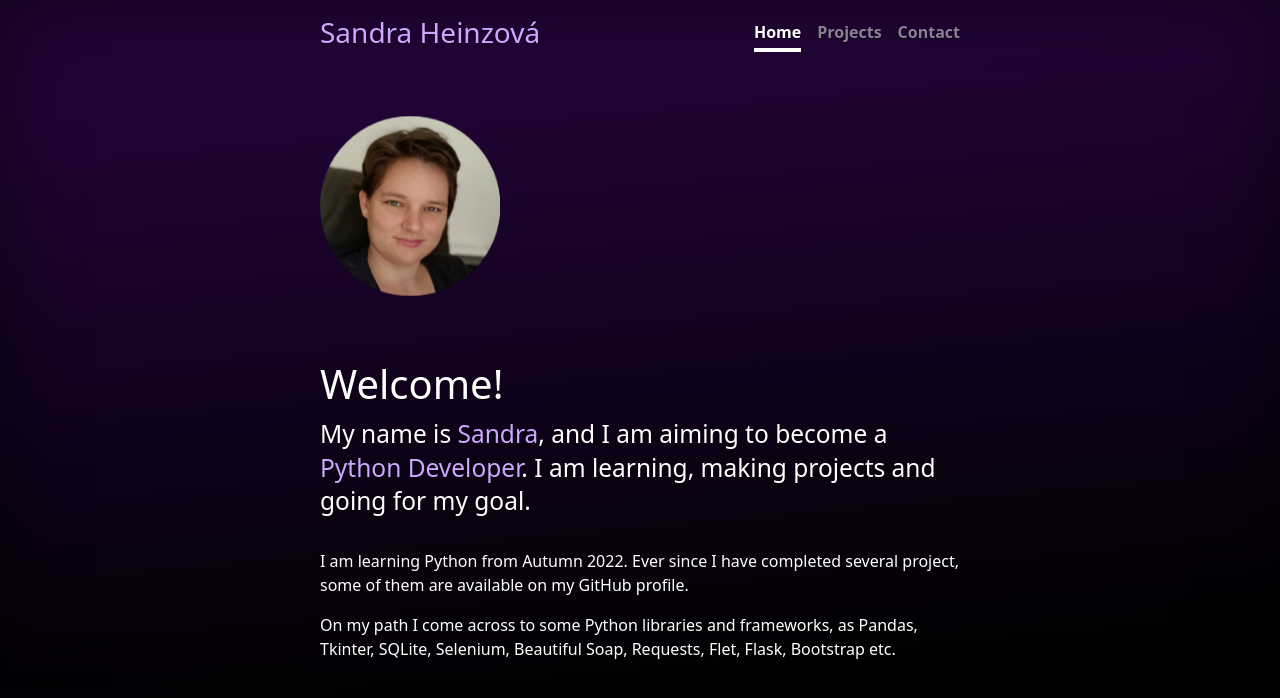
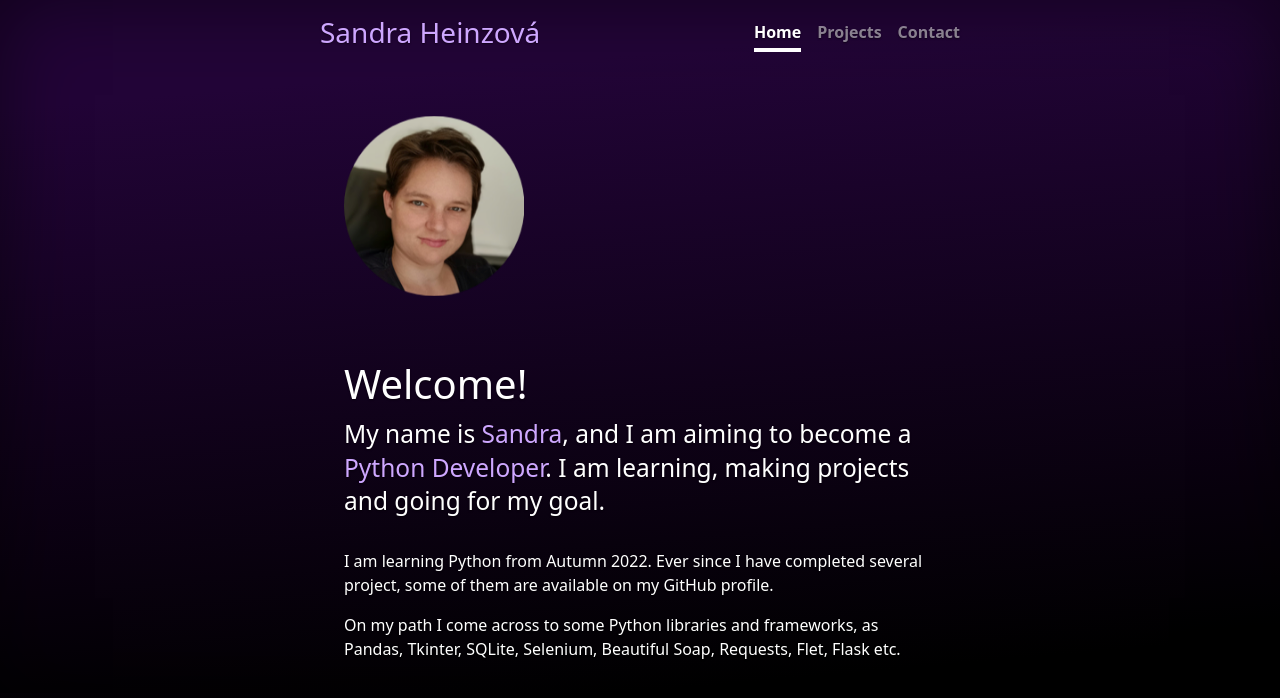
Before and after one commit to SandraHeinzova/Portfolio, a Flask app: page / in a window 1280 px wide. Shown: the top 698 px of the page. Run offline with Flask 3, Linux system fonts and the light colour scheme; some libraries are stand-ins or nearby versions.

Commit message:
added padding to index main

```diff
--- a/templates/index.html
+++ b/templates/index.html
@@ -3,7 +3,7 @@
 {% block title %} About Me {% endblock %}
 
 {% block content %}
-    <main>
+    <main class="px-4">
         <div class="pb-3">
           <img src="static/images/sandra.jpg" alt="Sandra's profile photo" height="180" width="180">
         </div>
@@ -16,7 +16,7 @@
             <p> I am learning Python from Autumn 2022. Ever since I have completed several project, some of them are
                 available on my GitHub profile.</p>
             <p> On my path I come across to some Python libraries and frameworks, as Pandas, Tkinter, SQLite, Selenium, Beautiful Soap,
-                Requests, Flet, Flask, Bootstrap etc. </p>
+                Requests, Flet, Flask etc. </p>
         </div>
     </main>
 
```
